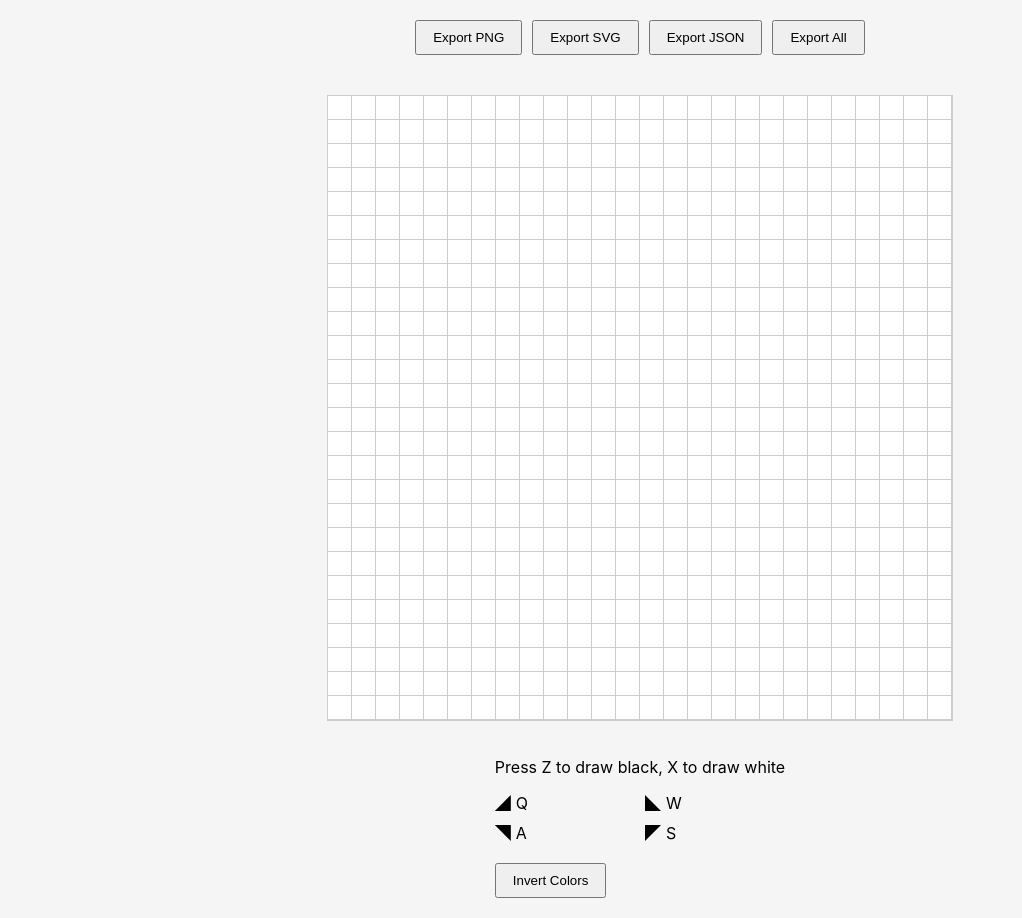
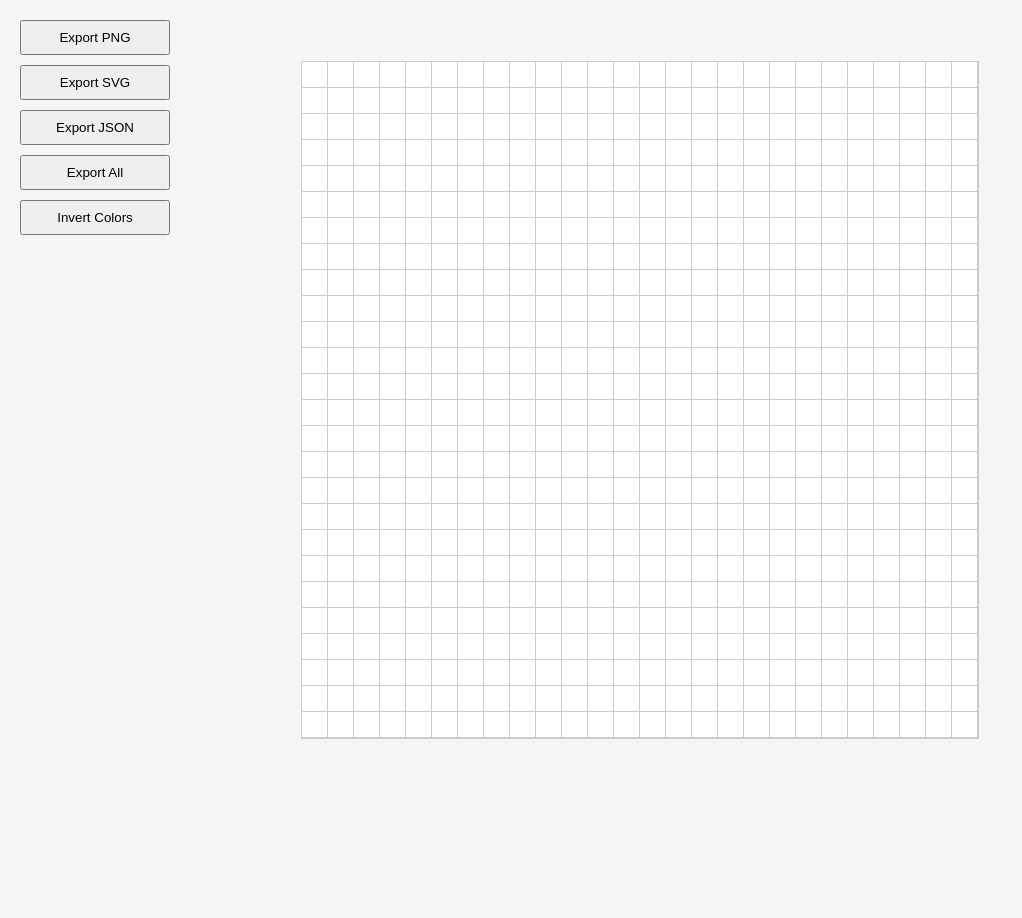
Before and after one commit to kylemcdonald/tricon, a React (Create React App) app: page / in a window 1280 px wide. Shown: the whole page, without its empty margins (0-1022 px from the left). After the commit the page ends 800 px from the top, so only its background shows below. Built offline with nearby package versions, Linux system fonts and the light colour scheme.

Commit message:
better layout

```diff
--- a/src/App.tsx
+++ b/src/App.tsx
@@ -4,79 +4,46 @@ import { Grid, Pixel, DrawingState, TriangleOrientation, PixelColor } from './ty
 import { saveAs } from 'file-saver';
 
 const GRID_SIZE = 26;
-const PIXEL_SIZE = 24;
 const EXPORT_PIXEL_SIZE = 12;
-const CANVAS_SIZE = GRID_SIZE * PIXEL_SIZE;
 
 const AppContainer = styled.div`
   display: flex;
+  flex-direction: row;
+  align-items: center;
+  justify-content: center;
+  min-height: 100vh;
+  padding: 0 20px;
+  user-select: none;
+  gap: 20px;
+`;
+
+const Controls = styled.div`
+  display: flex;
   flex-direction: column;
-  align-items: center;
-  padding: 20px;
-  user-select: none;
+  gap: 10px;
+  min-width: 150px;
+  position: fixed;
+  left: 20px;
+  top: 20px;
 `;
 
 const CanvasContainer = styled.div`
   position: relative;
-  margin: 20px;
   border: 1px solid #ccc;
   background: white;
+  margin: 0 auto;
 `;
 
 const Canvas = styled.canvas`
   display: block;
   cursor: none;
-  width: ${CANVAS_SIZE}px;
-  height: ${CANVAS_SIZE}px;
-`;
-
-const Controls = styled.div`
-  display: flex;
-  gap: 10px;
-  margin-bottom: 20px;
+  width: ${props => props.width}px;
+  height: ${props => props.height}px;
 `;
 
 const Button = styled.button`
   padding: 8px 16px;
   cursor: pointer;
-`;
-
-const ColorIndicator = styled.div.attrs<{ color: string }>(props => ({
-  style: {
-    backgroundColor: props.color,
-  }
-}))`
-  width: 24px;
-  height: 24px;
-  border: 2px solid #333;
-  margin: 0 10px;
-`;
-
-const TriangleLegend = styled.div`
-  display: grid;
-  grid-template-columns: repeat(2, 1fr);
-  grid-template-rows: repeat(2, 1fr);
-  gap: 10px;
-  margin-top: 10px;
-`;
-
-const TriangleKey = styled.div`
-  display: flex;
-  align-items: center;
-  gap: 5px;
-`;
-
-const TrianglePreview = styled.div.attrs<{ orientation: string, color: string }>(props => ({
-  style: {
-    clipPath: props.orientation === 'top-left' ? 'polygon(0 0, 0 100%, 100% 0)' :
-              props.orientation === 'top-right' ? 'polygon(0 0, 100% 0, 100% 100%)' :
-              props.orientation === 'bottom-left' ? 'polygon(0 0, 0 100%, 100% 100%)' :
-              props.orientation === 'bottom-right' ? 'polygon(0 100%, 100% 0, 100% 100%)' : '',
-    backgroundColor: props.color,
-  }
-}))`
-  width: 16px;
-  height: 16px;
 `;
 
 const createEmptyGrid = (): Grid => {
@@ -100,6 +67,7 @@ const App: React.FC = () => {
   const canvasRef = useRef<HTMLCanvasElement>(null);
   const [grid, setGrid] = useState<Grid>(createEmptyGrid());
   const [backgroundImage, setBackgroundImage] = useState<HTMLImageElement | null>(null);
+  const [pixelSize, setPixelSize] = useState<number>(32);
   const [drawingState, setDrawingState] = useState<DrawingState>({
     isDrawing: false,
     triangleMode: null,
@@ -107,6 +75,20 @@ const App: React.FC = () => {
   const [lastPosition, setLastPosition] = useState<{ row: number; col: number } | null>(null);
   const [hoverPosition, setHoverPosition] = useState<{ row: number; col: number } | null>(null);
   const [pressedKeys, setPressedKeys] = useState<Set<string>>(new Set());
+
+  useEffect(() => {
+    const updatePixelSize = () => {
+      const windowHeight = window.innerHeight;
+      const newPixelSize = Math.floor((windowHeight - 100) / GRID_SIZE);
+      setPixelSize(newPixelSize);
+    };
+
+    updatePixelSize();
+    window.addEventListener('resize', updatePixelSize);
+    return () => window.removeEventListener('resize', updatePixelSize);
+  }, []);
+
+  const canvasSize = GRID_SIZE * pixelSize;
 
   const drawGrid = useCallback(() => {
     const canvas = canvasRef.current;
@@ -122,16 +104,16 @@ const App: React.FC = () => {
     ctx.scale(dpr, dpr);
 
     // Clear canvas
-    ctx.clearRect(0, 0, CANVAS_SIZE, CANVAS_SIZE);
+    ctx.clearRect(0, 0, canvasSize, canvasSize);
 
     // Draw white background
     ctx.fillStyle = 'white';
-    ctx.fillRect(0, 0, CANVAS_SIZE, CANVAS_SIZE);
+    ctx.fillRect(0, 0, canvasSize, canvasSize);
 
     // Draw background image if exists
     if (backgroundImage) {
       ctx.globalAlpha = 0.5;
-      ctx.drawImage(backgroundImage, 0, 0, CANVAS_SIZE, CANVAS_SIZE);
+      ctx.drawImage(backgroundImage, 0, 0, canvasSize, canvasSize);
       ctx.globalAlpha = 1;
     }
 
@@ -142,29 +124,29 @@ const App: React.FC = () => {
     // Draw vertical lines
     for (let i = 0; i <= GRID_SIZE; i++) {
       ctx.beginPath();
-      ctx.moveTo(i * PIXEL_SIZE - 0.5, 0);
-      ctx.lineTo(i * PIXEL_SIZE - 0.5, CANVAS_SIZE);
+      ctx.moveTo(i * pixelSize - 0.5, 0);
+      ctx.lineTo(i * pixelSize - 0.5, canvasSize);
       ctx.stroke();
     }
 
     // Draw horizontal lines
     for (let i = 0; i <= GRID_SIZE; i++) {
       ctx.beginPath();
-      ctx.moveTo(0, i * PIXEL_SIZE - 0.5);
-      ctx.lineTo(CANVAS_SIZE, i * PIXEL_SIZE - 0.5);
+      ctx.moveTo(0, i * pixelSize - 0.5);
+      ctx.lineTo(canvasSize, i * pixelSize - 0.5);
       ctx.stroke();
     }
 
     // Draw only black pixels on top
     grid.forEach((row, i) => {
       row.forEach((pixel, j) => {
-        const x = j * PIXEL_SIZE;
-        const y = i * PIXEL_SIZE;
+        const x = j * pixelSize;
+        const y = i * pixelSize;
 
         // Only draw if the pixel is black
         if (pixel.color === 'black') {
           ctx.fillStyle = 'black';
-          ctx.fillRect(x, y, PIXEL_SIZE, PIXEL_SIZE);
+          ctx.fillRect(x, y, pixelSize, pixelSize);
         }
 
         // Draw triangle if present
@@ -174,23 +156,23 @@ const App: React.FC = () => {
           switch (pixel.triangle.orientation) {
             case 'top-left':
               ctx.moveTo(x, y);
-              ctx.lineTo(x, y + PIXEL_SIZE);
-              ctx.lineTo(x + PIXEL_SIZE, y);
+              ctx.lineTo(x, y + pixelSize);
+              ctx.lineTo(x + pixelSize, y);
               break;
             case 'top-right':
               ctx.moveTo(x, y);
-              ctx.lineTo(x + PIXEL_SIZE, y);
-              ctx.lineTo(x + PIXEL_SIZE, y + PIXEL_SIZE);
+              ctx.lineTo(x + pixelSize, y);
+              ctx.lineTo(x + pixelSize, y + pixelSize);
               break;
             case 'bottom-left':
               ctx.moveTo(x, y);
-              ctx.lineTo(x, y + PIXEL_SIZE);
-              ctx.lineTo(x + PIXEL_SIZE, y + PIXEL_SIZE);
+              ctx.lineTo(x, y + pixelSize);
+              ctx.lineTo(x + pixelSize, y + pixelSize);
               break;
             case 'bottom-right':
-              ctx.moveTo(x + PIXEL_SIZE, y);
-              ctx.lineTo(x, y + PIXEL_SIZE);
-              ctx.lineTo(x + PIXEL_SIZE, y + PIXEL_SIZE);
+              ctx.moveTo(x + pixelSize, y);
+              ctx.lineTo(x, y + pixelSize);
+              ctx.lineTo(x + pixelSize, y + pixelSize);
               break;
           }
           ctx.closePath();
@@ -201,12 +183,12 @@ const App: React.FC = () => {
 
     // Draw hover overlay last
     if (hoverPosition) {
-      const x = hoverPosition.col * PIXEL_SIZE;
-      const y = hoverPosition.row * PIXEL_SIZE;
+      const x = hoverPosition.col * pixelSize;
+      const y = hoverPosition.row * pixelSize;
       ctx.fillStyle = 'rgba(255, 0, 0, 0.3)';
-      ctx.fillRect(x, y, PIXEL_SIZE, PIXEL_SIZE);
+      ctx.fillRect(x, y, pixelSize, pixelSize);
     }
-  }, [grid, hoverPosition, backgroundImage]);
+  }, [grid, hoverPosition, backgroundImage, pixelSize]);
 
   useEffect(() => {
     drawGrid();
@@ -220,8 +202,8 @@ const App: React.FC = () => {
     const x = e.clientX - rect.left;
     const y = e.clientY - rect.top;
 
-    const col = Math.floor(x / PIXEL_SIZE);
-    const row = Math.floor(y / PIXEL_SIZE);
+    const col = Math.floor(x / pixelSize);
+    const row = Math.floor(y / pixelSize);
 
     if (col < 0 || col >= GRID_SIZE || row < 0 || row >= GRID_SIZE) {
       return null;
@@ -295,7 +277,7 @@ const App: React.FC = () => {
     setHoverPosition(null);
   };
 
-  const updatePixel = (row: number, col: number, color: PixelColor = 'black', triangleMode: TriangleOrientation | null = null) => {
+  const updatePixel = useCallback((row: number, col: number, color: PixelColor = 'black', triangleMode: TriangleOrientation | null = null) => {
     setGrid(prev => {
       const newGrid = [...prev];
       const newRow = [...newGrid[row]];
@@ -312,9 +294,9 @@ const App: React.FC = () => {
       newGrid[row] = newRow;
       return newGrid;
     });
-  };
+  }, []);
 
-  const handleKeyDown = (e: KeyboardEvent) => {
+  const handleKeyDown = useCallback((e: KeyboardEvent) => {
     if (['z', 'x', 's', 'a', 'w', 'q'].includes(e.key)) {
       setPressedKeys(prev => new Set(prev).add(e.key));
       if (hoverPosition) {
@@ -333,9 +315,9 @@ const App: React.FC = () => {
         }
       }
     }
-  };
+  }, [hoverPosition, updatePixel]);
 
-  const handleKeyUp = (e: KeyboardEvent) => {
+  const handleKeyUp = useCallback((e: KeyboardEvent) => {
     if (['z', 'x', 's', 'a', 'w', 'q'].includes(e.key)) {
       setPressedKeys(prev => {
         const newSet = new Set(prev);
@@ -343,7 +325,7 @@ const App: React.FC = () => {
         return newSet;
       });
     }
-  };
+  }, []);
 
   useEffect(() => {
     window.addEventListener('keydown', handleKeyDown);
@@ -352,7 +334,7 @@ const App: React.FC = () => {
       window.removeEventListener('keydown', handleKeyDown);
       window.removeEventListener('keyup', handleKeyUp);
     };
-  }, [hoverPosition, pressedKeys]);
+  }, [handleKeyDown, handleKeyUp]);
 
   useEffect(() => {
     const handleGlobalMouseUp = () => {
@@ -537,40 +519,19 @@ const App: React.FC = () => {
         <Button onClick={exportAsJSON}>Export JSON</Button>
         <Button onClick={exportAll}>Export All</Button>
         {backgroundImage && <Button onClick={clearBackground}>Clear Background</Button>}
+        <Button onClick={invertPixels}>Invert Colors</Button>
       </Controls>
       <CanvasContainer>
         <Canvas
           ref={canvasRef}
-          width={CANVAS_SIZE}
-          height={CANVAS_SIZE}
+          width={canvasSize}
+          height={canvasSize}
           onMouseDown={handleMouseDown}
           onMouseMove={handleMouseMove}
           onMouseUp={handleMouseUp}
           onMouseLeave={handleMouseLeave}
         />
       </CanvasContainer>
-      <div>
-        <p>Press Z to draw black, X to draw white</p>
-        <TriangleLegend>
-          <TriangleKey>
-            <TrianglePreview orientation="bottom-right" color="black" />
-            <span>Q</span>
-          </TriangleKey>
-          <TriangleKey>
-            <TrianglePreview orientation="bottom-left" color="black" />
-            <span>W</span>
-          </TriangleKey>
-          <TriangleKey>
-            <TrianglePreview orientation="top-right" color="black" />
-            <span>A</span>
-          </TriangleKey>
-          <TriangleKey>
-            <TrianglePreview orientation="top-left" color="black" />
-            <span>S</span>
-          </TriangleKey>
-        </TriangleLegend>
-        <Button onClick={invertPixels} style={{ marginTop: '20px' }}>Invert Colors</Button>
-      </div>
     </AppContainer>
   );
 };
--- a/src/index.css
+++ b/src/index.css
@@ -6,6 +6,7 @@ body {
   -webkit-font-smoothing: antialiased;
   -moz-osx-font-smoothing: grayscale;
   background-color: #f5f5f5;
+  overflow: hidden;
 }
 
 code {
```
